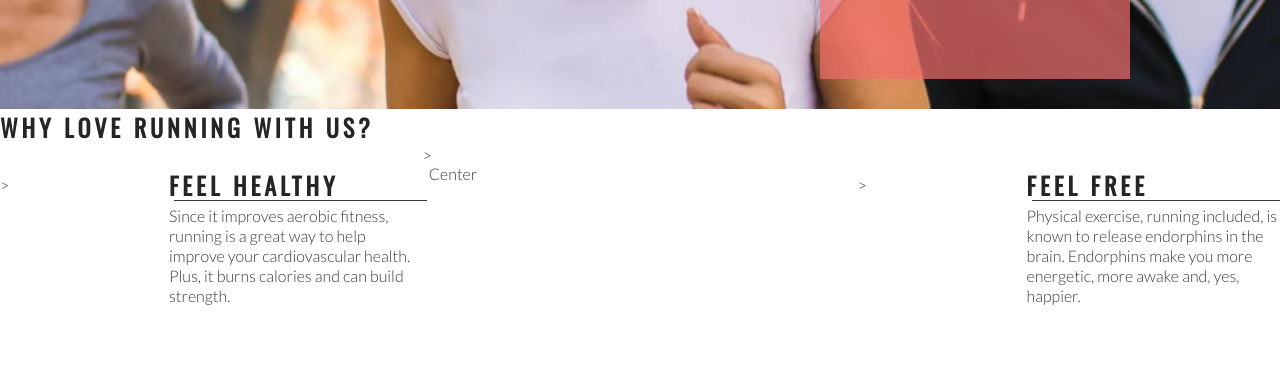
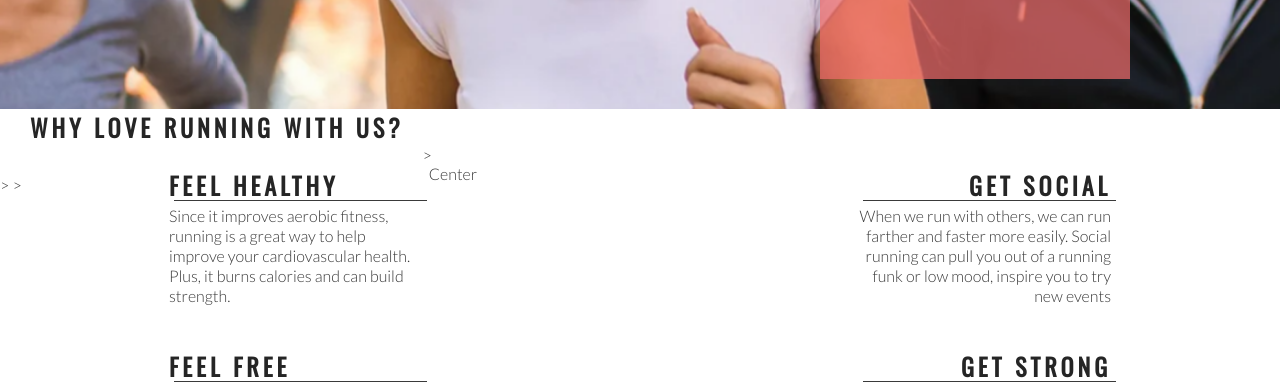
Before and after one commit to gazamcnulty/love-running, a plain HTML site: page index.html in a window 1280 px wide. Shown: the part 566-952 px from the top of the page. Drawn offline with nearby package versions, Linux system fonts and the light colour scheme.

Commit message:
added content and style to right side ethos

```diff
--- a/assets/css/style.css
+++ b/assets/css/style.css
@@ -20,6 +20,11 @@ h1 , h2 {
     letter-spacing: 4px;
     color: #252525;
 
+}
+
+#ethos-heading {
+    font-size: 150%;
+    margin-left: 30px;
 }
 
 #logo {
@@ -148,3 +153,19 @@ hr {
     clear: both;
     margin-bottom: 50px;
 }
+
+.right-about-heading {
+    width: 60%;
+    float: left;
+    line-height: 20px;
+    clear: both;
+    margin-bottom: 50px;
+}
+
+.right-about-heading h2 {
+    text-align: right;
+}
+
+.right-about-heading p {
+    text-align: right;
+}
--- a/index.html
+++ b/index.html
@@ -38,20 +38,30 @@
             </div>
         </section>
         <section id="club-ethos">
-            <h1>Why Love Running with us?</h1>
+            <h1 id="ethos-heading">Why Love Running with us?</h1>
             <div id="left-about">
                 <div class="left-about-heading">
                      <h2>Feel Healthy</h2>
                      <hr>
                  <p>Since it improves aerobic fitness, running is a great way to help improve your cardiovascular health. Plus, it burns calories and can build strength.</p>
                 </div>>
-           </div>>
-            <div id="right-about">
                 <div class="left-about-heading">
                     <h2>Feel Free</h2>
                     <hr>
                 <p>Physical exercise, running included, is known to release endorphins in the brain. Endorphins make you more energetic, more awake and, yes, happier.</p>
                </div>>
+           </div>>
+            <div id="right-about">
+                <div class="right-about-heading">
+                    <h2>Get Social</h2>
+                    <hr>
+                    <p>When we run with others, we can run farther and faster more easily. Social running can pull you out of a running funk or low mood, inspire you to try new events</p>
+                </div>
+                <div class="right-about-heading">
+                    <h2>Get Strong</h2>
+                    <hr>
+                    <p>Running strengthens your heart by pumping blood more effectively through your body.</p>
+                </div>
             </div>
             <div id="center-about">
                 Center
```
